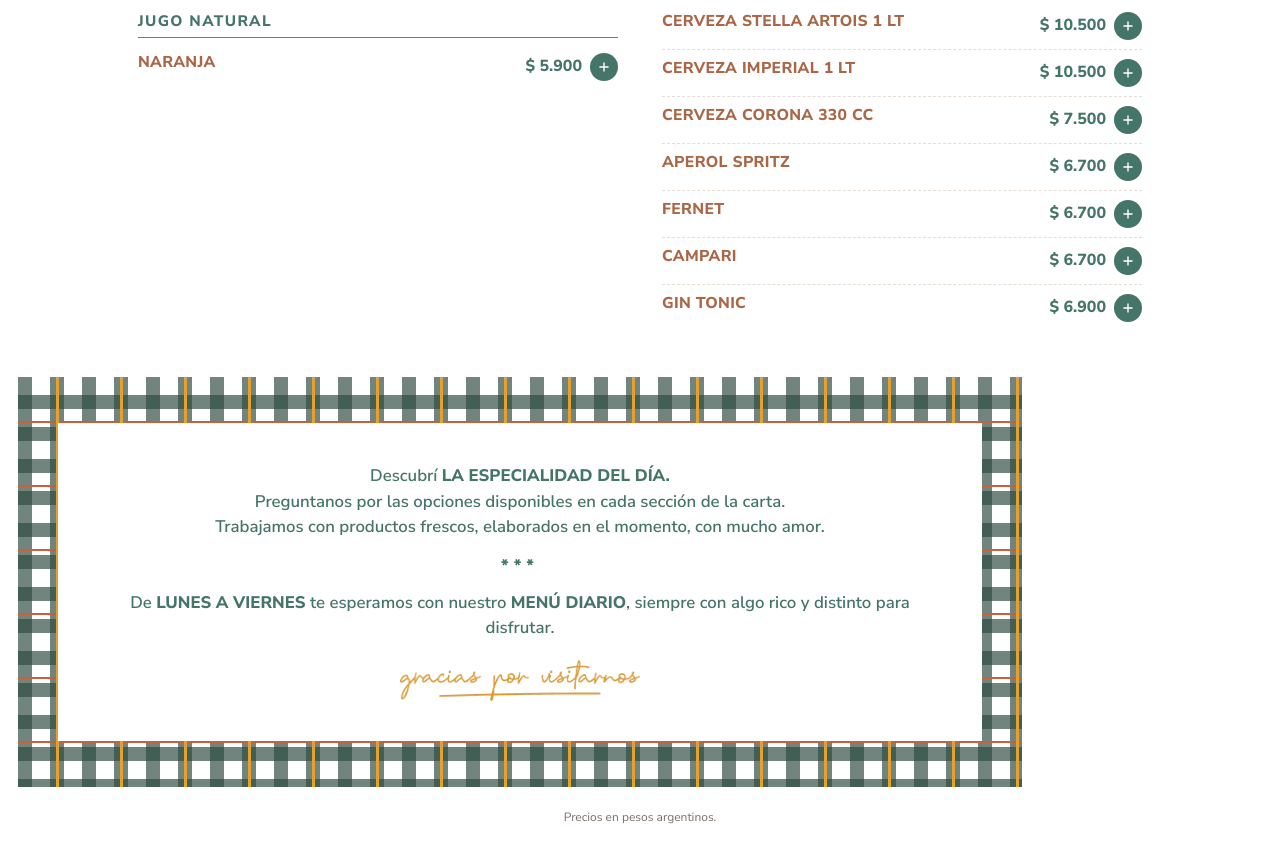
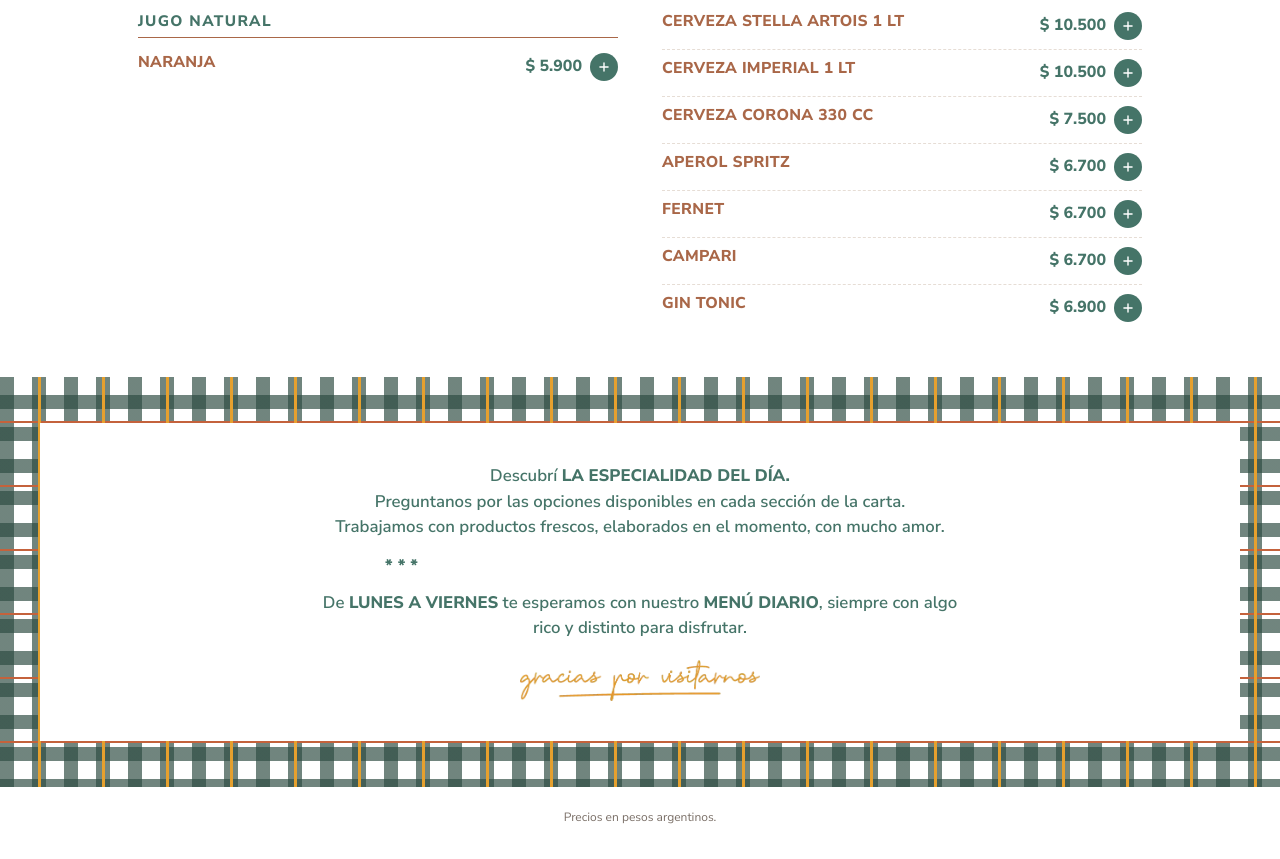
Before and after one commit to gabrielgustin/Demos_cartasdigitales, a plain HTML site: page cardamomo/index.html in a window 1280 px wide. Shown: the part 4702-5561 px from the top of the page. Drawn offline with Linux system fonts and the light colour scheme.

Commit message:
Cardamomo: la sección de cierre ocupa todo el ancho de la página
Co-Authored-By: Claude Sonnet 5.5 <noreply@anthropic.com>

```diff
--- a/cardamomo/index.html
+++ b/cardamomo/index.html
@@ -66,9 +66,10 @@ main{padding:34px 0 8px}
 .after{margin-top:8px;font-size:.88rem;font-style:italic;color:var(--mute)}
 
 /* ---------- cierre ---------- */
-.cierre{margin:10px 0 0}
+.cierre{margin:10px 0 0;width:100%}
 .cierre .tela{padding:clamp(22px,6vw,46px) clamp(14px,4vw,40px)}
 .cierre .card{background:#fff;padding:clamp(20px,5vw,40px) clamp(16px,4vw,44px);text-align:center;color:var(--verde);font-weight:600;line-height:1.5;font-size:clamp(.92rem,3.4vw,1.05rem)}
+.cierre .card>*{max-width:640px;margin-left:auto;margin-right:auto}
 .cierre .card p+p{margin-top:12px}
 .cierre .card .sep{font-weight:800;letter-spacing:.3em;margin:14px 0 0}
 .cierre img{display:block;width:min(240px,64%);height:auto;margin:20px auto 0}
@@ -84,7 +85,7 @@ footer{padding:22px 16px 34px;text-align:center;font-size:.75rem;color:var(--mut
 </header>
 <nav class="nav" aria-label="Secciones de la carta"><ul id="nav"></ul></nav>
 <main class="wrap" id="menu"></main>
-<section class="wrap cierre" aria-label="Mensaje final">
+<section class="cierre" aria-label="Mensaje final">
   <div class="tela">
     <div class="card">
       <p>Descubrí <b>LA ESPECIALIDAD DEL DÍA.</b><br>Preguntanos por las opciones disponibles en cada sección de la carta.<br>Trabajamos con productos frescos, elaborados en el momento, con mucho amor.</p>
```
